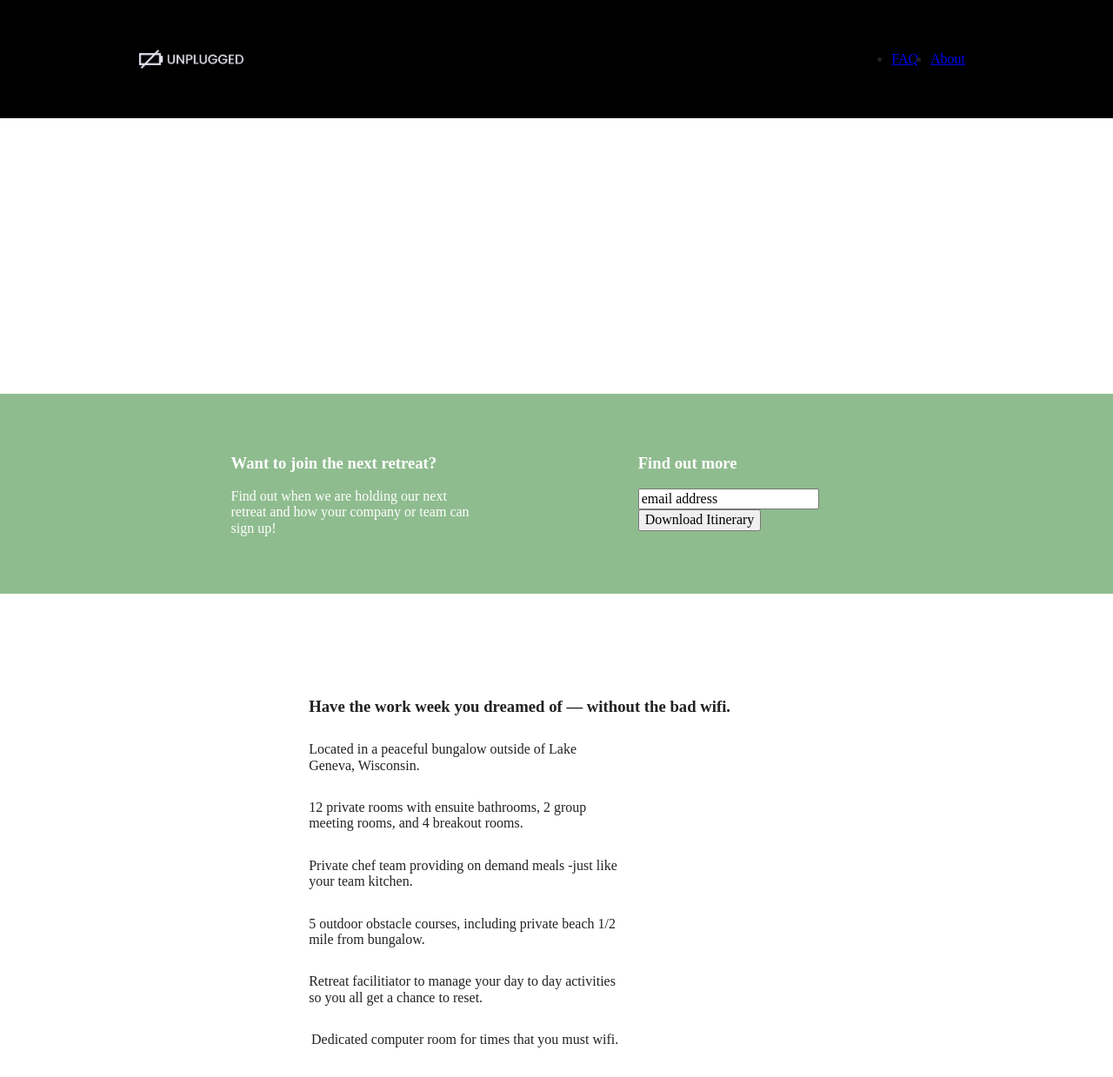
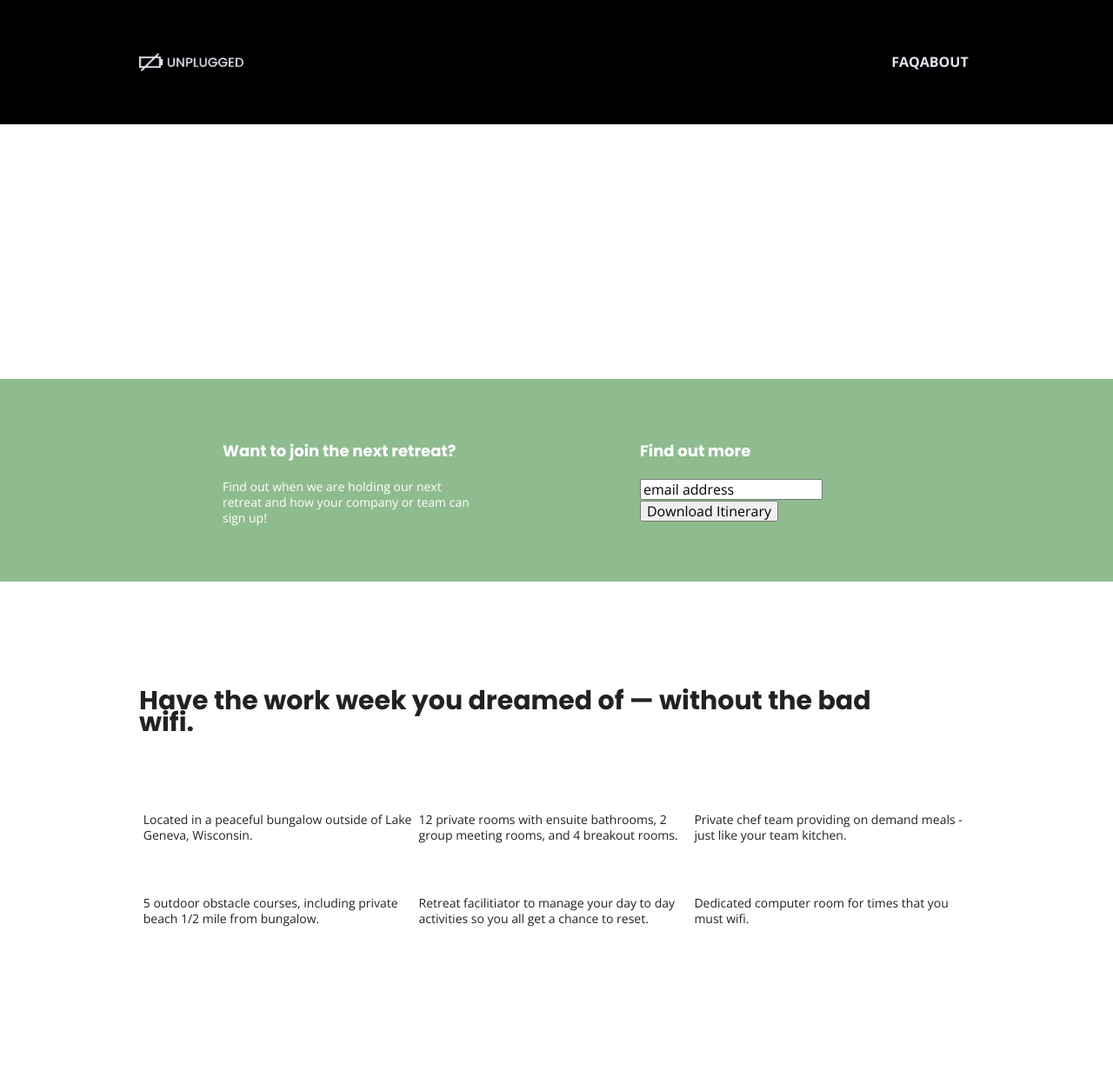
Before and after one commit to nergiz2301/project-unplugged, a website built with Parcel: page index.html in a window 1280 px wide. Shown: the top 1239 px of the page at 87% size. Built offline with nearby package versions, Linux system fonts and the light colour scheme.

Commit message:
Added text styles

```diff
--- a/css/main.css
+++ b/css/main.css
@@ -88,10 +88,49 @@
    Author's custom styles
    ========================================================================== */
    /*****header-footer*******/
+   html{
+     font-size:16px;
+   }
    body{
-     font-family:'Poppings', sans serif;
+     font-family:'Open Sans', sans-serif;
+     font-size:1em;
+     line-height: 25px;
+     text-align:left;
 
    }
+
+   ul,ol{
+     list-style-type: none;
+   }
+   a{
+     color:#e2e3ed;
+     text-decoration: none;
+     text-transform: uppercase;
+     font-weight: 700;
+   }
+   h2{
+    font-family:'Poppins',sans-serif;
+    font-size:1.875em;
+  }
+  h3,
+  h4{
+    font-family:'Poppins', sans-serif;
+    margin:20px 0;
+    font-size:1.125em;
+  }
+  p{
+    font-size:.875em;
+    line-height:1.285;
+  }
+   address{
+     font-style:normal;
+
+   }
+   .content-wrapper{
+     width:90%;
+     margin:50px 0;
+   }
+/*******base styles*******/
    header,
    footer{
      display:flex;
@@ -115,7 +154,7 @@
 
    }
    img{
-     width:60%;
+     width:100%;
      height:auto;
      display:flex;
      justify-content: center;
@@ -144,6 +183,9 @@
       justify-content:space-around;
 
     }
+    header nav ul li{
+      list-style-type: none;
+    }
    footer{
      flex-direction:column;
    }
@@ -156,6 +198,9 @@
    }
    footer .contact{
      margin-bottom:50px;
+   }
+   footer .contact address{
+     font-style: italic;
    }
    footer .social-icons{
      display:flex;
@@ -202,7 +247,7 @@
   margin:30px 0;
 
 }
-.features .feature-items{
+.features .features-items{
    display:flex;
    justify-content: center;
    align-items: center;
@@ -216,6 +261,7 @@
  .reviews{
    display:flex;
    justify-content: center;
+   align-items:center;
    flex-flow: row wrap;
  }
  .reviews h2{
--- a/index.html
+++ b/index.html
@@ -18,6 +18,9 @@
 
   <link rel="stylesheet" href="css/normalize.css">
   <link rel="stylesheet" href="css/main.css">
+  <!--google fonts-->
+
+  <link href="https://fonts.googleapis.com/css?family=Open+Sans:400,700|Poppins:500,700" rel="stylesheet">
 
   <meta name="theme-color" content="#fafafa">
 </head>
@@ -63,7 +66,8 @@
     </aside>
     <section class="features">
       <div class="content-wrapper">
-        <h3> Have the work week you dreamed of — without the bad wifi.</h3>
+        <h2> Have the work week you dreamed of — without the bad wifi.</h2>
+        <div class="features-items">
           <article>
             <p class="fontawesome-icon"></p>
             <p class="features-item-description">Located in a peaceful bungalow outside of Lake Geneva, Wisconsin.</p>
@@ -92,6 +96,7 @@
             <p class="features-item-description">Dedicated computer room for times that you must wifi.</p>
           </article>
         </div>
+      </div>
     </section>
     <section class="reviews">
       <div class="content-wrapper">
@@ -112,7 +117,7 @@
             <address>
               <p>
                 555-555-5555<br>
-                i@nergizcelen.com
+                hi@nergizcelen.com
 
               </p>
             </address>
```
Also changed, not shown: about/index.html (+2 -0 lines), faq/index.html (+2 -0 lines). Lines whose indentation alone changed are shown as unchanged.
